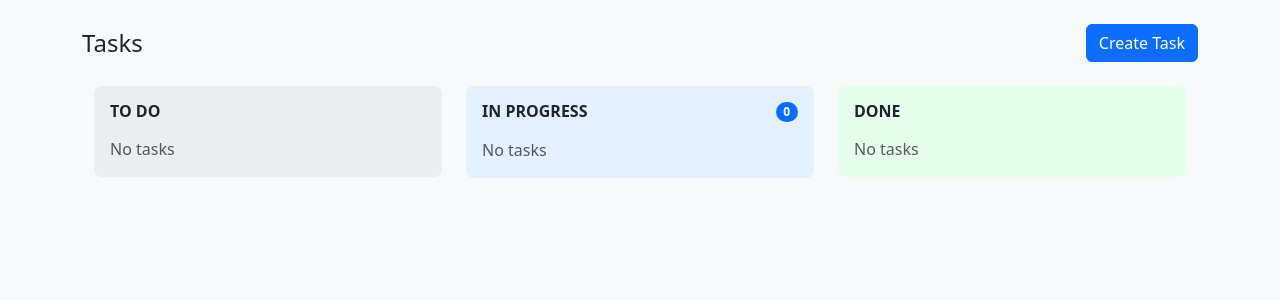
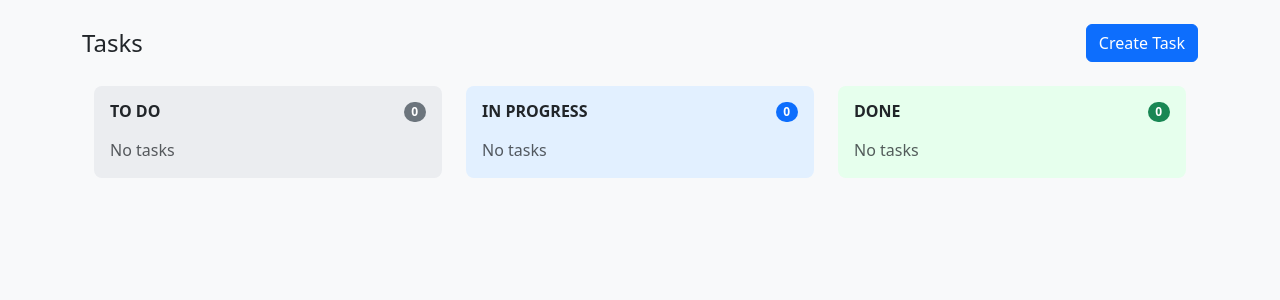
Before and after one commit to Iminokhun/task-manager-dscc, a Django app: page /tasks/ in a window 1280 px wide. Shown: the part 56-356 px from the top of the page. Run offline with Django 5.2, Linux system fonts and the light colour scheme; the visitor is signed in with stand-in values (Sample User, id 1); data comes from the database, SQL or seed files in the repository; data that the repository does not hold is empty.

Commit message:
test 4 ci/cd

```diff
--- a/templates/tasks/task_list.html
+++ b/templates/tasks/task_list.html
@@ -11,7 +11,7 @@
       <div class="p-3 rounded-3" style="background-color: #ebedf0;">
         <h6 class="fw-bold text-uppercase mb-3 d-flex justify-content-between">
           <span>To Do</span>
-          <!-- <span class="badge bg-secondary rounded-pill">{{ todo_tasks.count }}</span> -->
+          <span class="badge bg-secondary rounded-pill">{{ todo_tasks.count }}</span>
         </h6>
         {% for task in todo_tasks %}
           {% include "includes/task_card.html" with task=task border_color="border-secondary" %}
@@ -39,7 +39,7 @@
       <div class="p-3 rounded-3" style="background-color: #e6ffed;">
         <h6 class="fw-bold text-uppercase mb-3 d-flex justify-content-between">
           <span>Done</span>
-          <!-- <span class="badge bg-success rounded-pill">{{ done_tasks.count }}</span> -->
+          <span class="badge bg-success rounded-pill">{{ done_tasks.count }}</span>
         </h6>
         {% for task in done_tasks %}
           {% include "includes/task_card.html" with task=task border_color="border-success" %}
```
